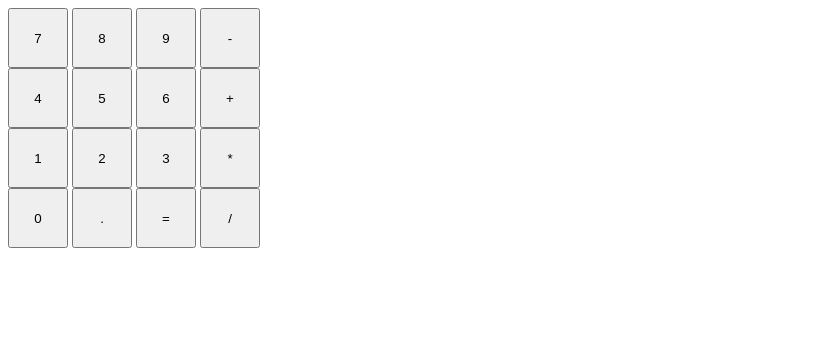
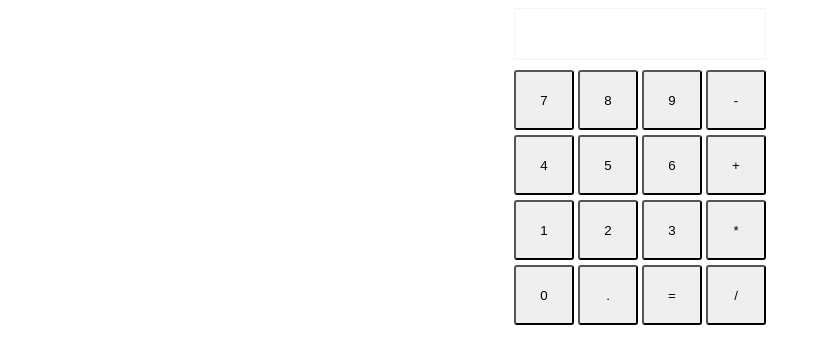
Before and after one commit to azerbelhedi/calculator, a plain HTML site: page index.html in a window 1280 px wide. Shown: the whole page, without its empty margins (0-821 px from the left). Drawn offline with Linux system fonts and the light colour scheme.

Commit message:
Adding flexbox

```diff
--- a/css/style.css
+++ b/css/style.css
@@ -1,15 +1,35 @@
+html {
+    margin: 0;
+}
+
+.container{
+    width: 500px;
+    padding: auto;
+    margin: auto;
+
+    display: flex;
+    flex-flow: row wrap;
+    align-items: center;
+    justify-content: center;
+}
+
+#output{
+    border: 1px solid rgb(248, 244, 244);
+    height: 50px;
+    width: 250px;
+    margin-bottom: 10px;
+}
+
 button{
-    height :60px;
-    width :60px;
+    height: 60px;
+    width: 60px;
+    border-radius: 3px;
+    cursor: pointer;
+    transition: all ease-in 0.4s;
+    margin-bottom: 5px;
 }
-#input{
-    width :255px;
-}
-.all{
-    display :block;
-    margin-left:38.9%;
-}
+
 button:hover{
     background-color :#d1caca;
-    shadow :none ;
+    transition: all ease-out 0.3s;
 }
```
